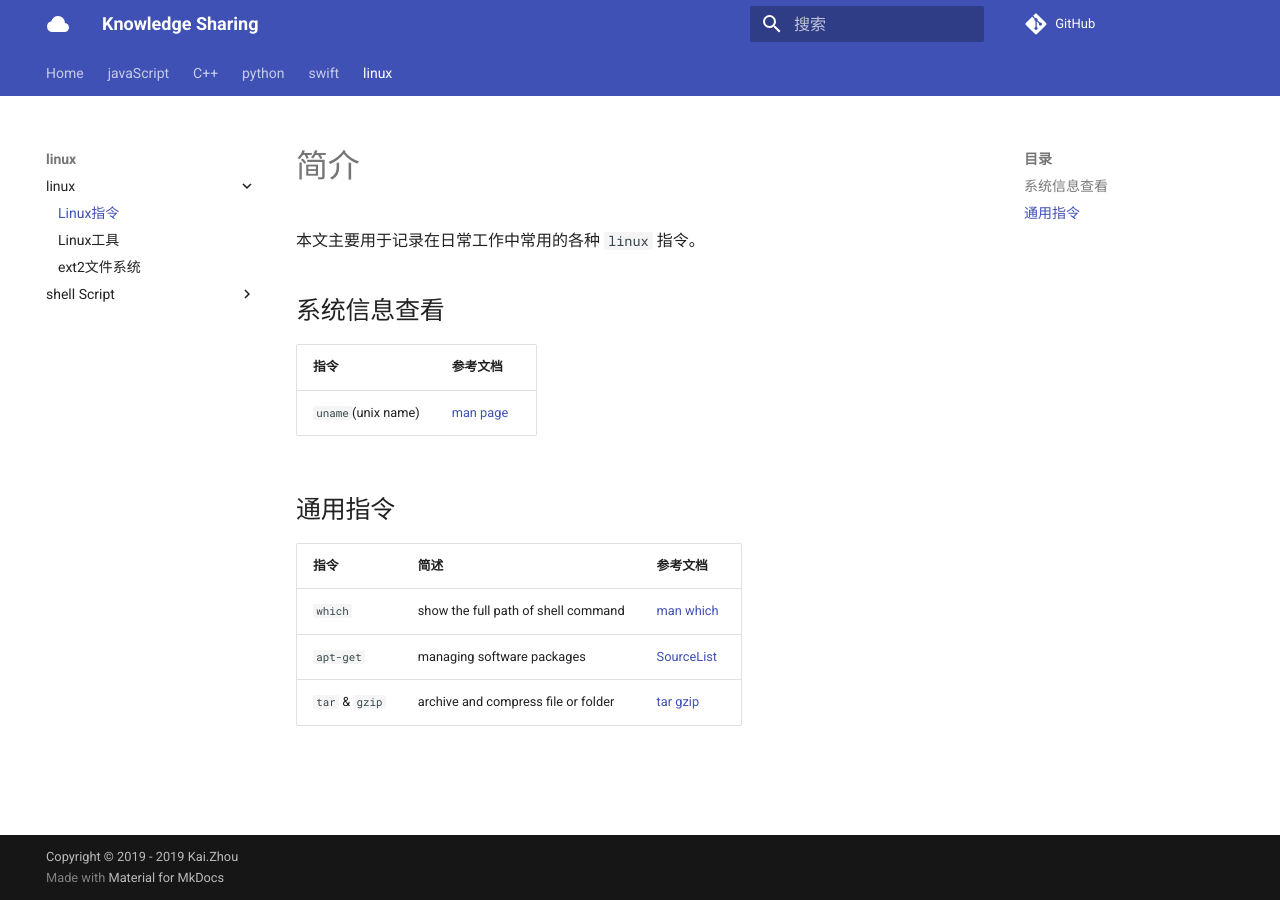
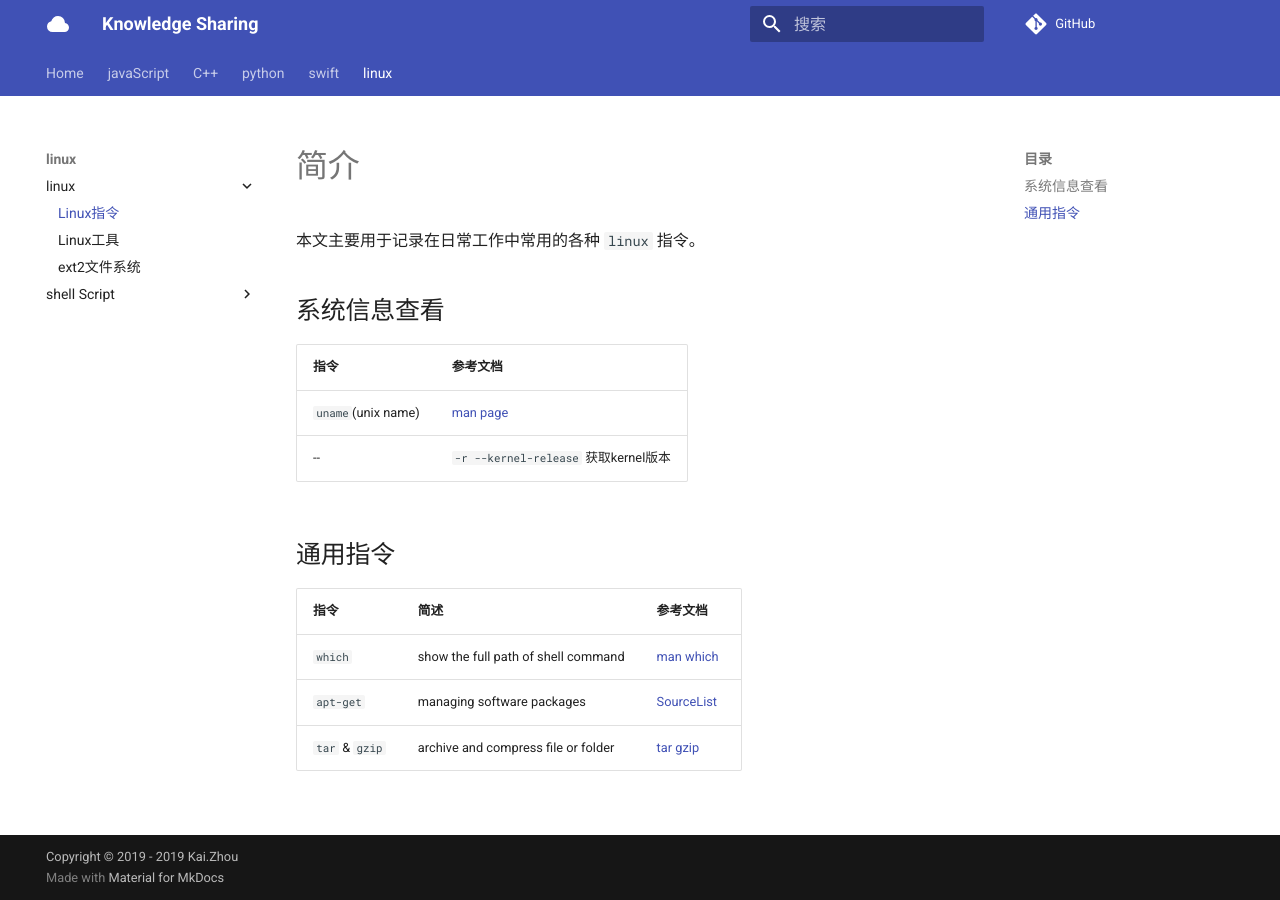
Before and after one commit to zhoukaidev/ks_blog, an MkDocs documentation site: the page built from docs/shell/linux/command.md, in a window 1280 px wide. Built offline with MkDocs 1.6.1 and Material for MkDocs 9.7.7, drawn with Linux system fonts in a browser that asks for light colours; comment, search, counter and statistics services are not loaded.

Commit message:
Update uname command

```diff
--- a/docs/shell/linux/command.md
+++ b/docs/shell/linux/command.md
@@ -7,6 +7,7 @@
 | 指令   | 参考文档   |
 |--------|-----------|
 | `uname`(unix name) | [man page](https://linux.die.net/man/1/uname) |
+| --  | `-r --kernel-release` 获取kernel版本  |
 
 ## 通用指令
 
```
